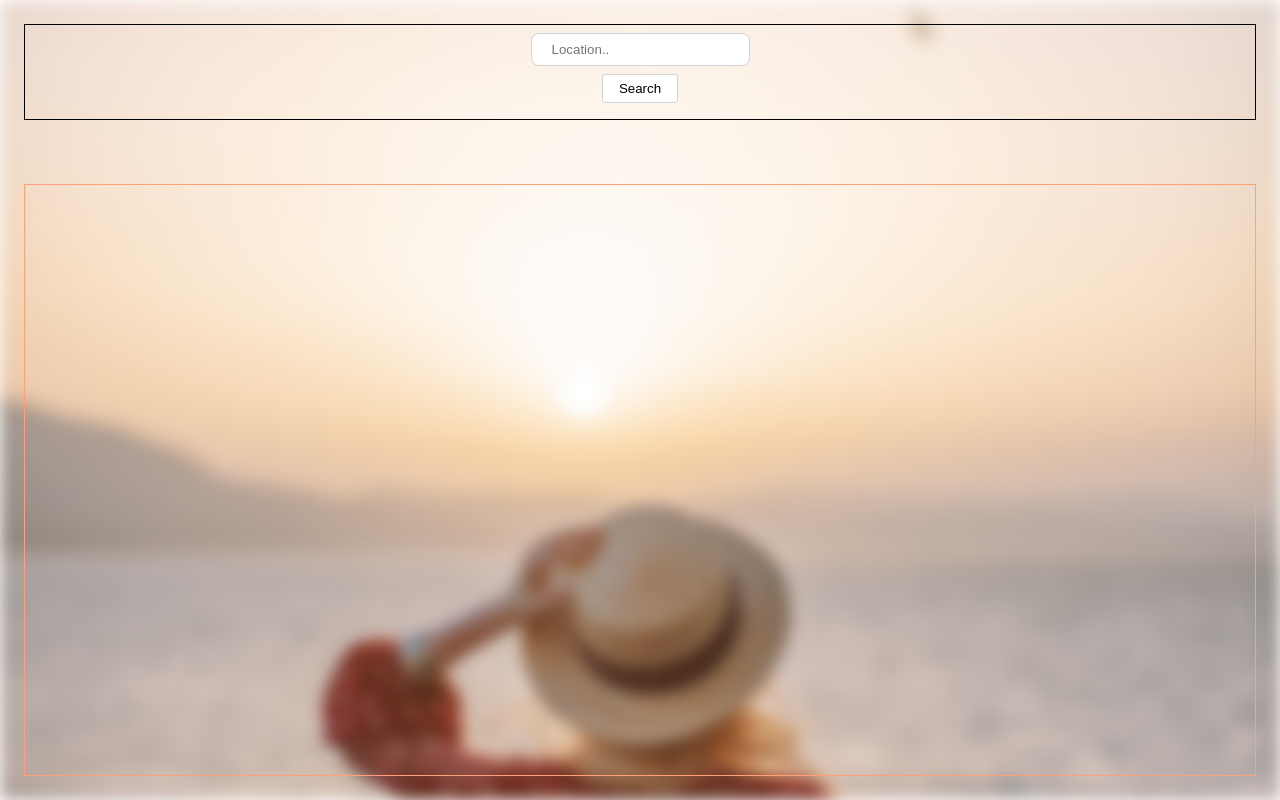
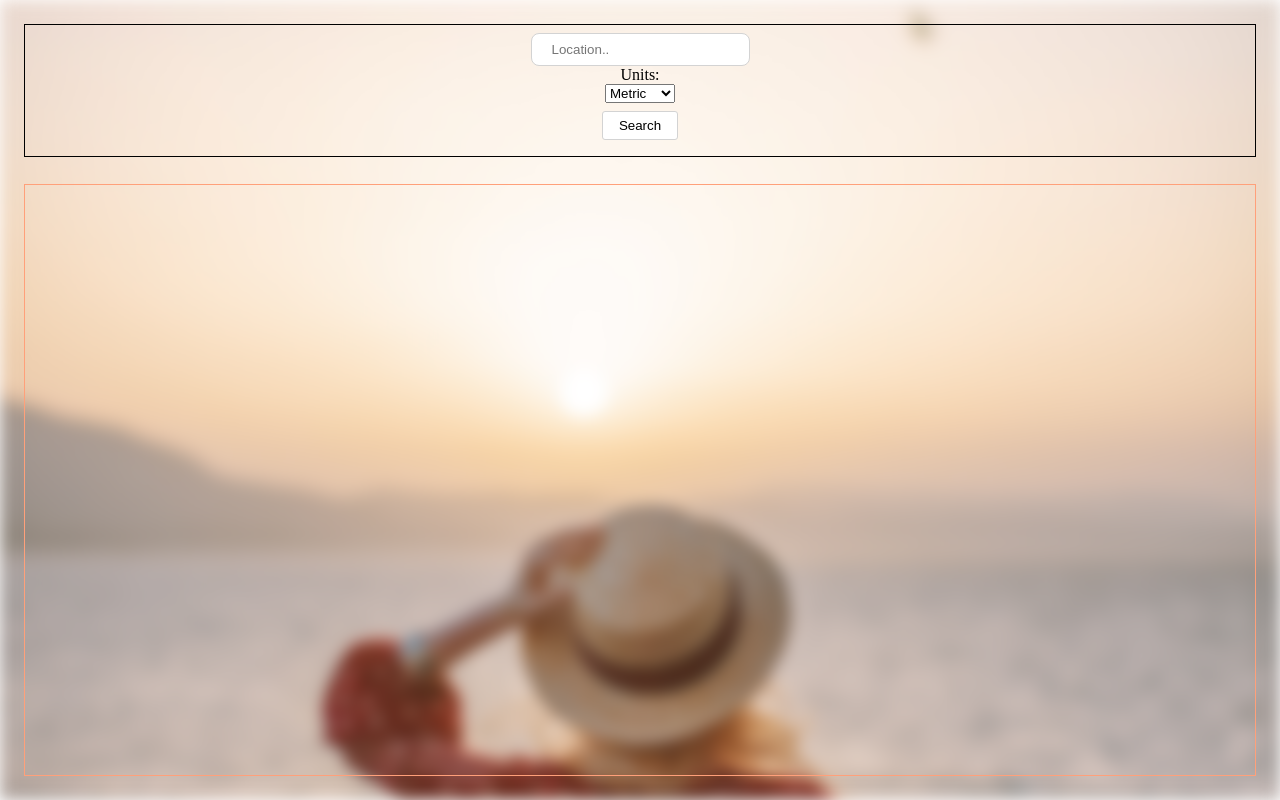
Before and after one commit to irlgabriel/weather-app, a React (Create React App) app: page / in a window 1280 px wide. Built offline with nearby package versions, Linux system fonts and the light colour scheme.

Commit message:
added some more logic

```diff
--- a/src/App.js
+++ b/src/App.js
@@ -1,17 +1,30 @@
-import React from 'react';
+import React, { useState } from 'react';
 import {
   GlobalStyle,
   Container,
 } from "./globalStyles"
 
 import { Background, SearchBar, Weather } from "./components"
-function App() {
+
+  function App() {
+  const [units, setUnits] = useState("metric");
+  const [city, setCity] = useState("london")
   return (
     <Container>
       <GlobalStyle />
       <Background />
-      <SearchBar />
-      <Weather></Weather>
+      <SearchBar
+        units={units}
+        setUnits={setUnits}
+        city={city}
+        setCity={setCity}
+      />
+      <Weather
+        units={units}
+        setUnits={setUnits}
+        city={city}
+        setCity={setCity}
+      />
     </Container>
   );
 }
--- a/src/components/SearchBar/SearchBar.components.js
+++ b/src/components/SearchBar/SearchBar.components.js
@@ -5,6 +5,24 @@ export const TextInput = styled.input`
   border: none;
   border-radius: .5rem;
   border: 1px solid lightgray;
+`
+
+export const Label = styled.label`
+
+  `
+
+export const SelectInput = styled.select`
+
+`
+
+export const ColumnFlex = styled.div`
+  display: flex;
+  flex-direction: column;
+
+`
+
+export const Option = styled.option`
+
 `
 
 export const Form = styled.form`
--- a/src/components/SearchBar/SearchBar.js
+++ b/src/components/SearchBar/SearchBar.js
@@ -2,12 +2,27 @@ import React from "react"
 import {
   Form,
   TextInput,
-  Button
+  Button,
+  SelectInput,
+  Option,
+  Label,
+  ColumnFlex,
 } from "./SearchBar.components";
-export default function SearchBar() {
+
+export default function SearchBar({
+  units,
+  setUnits,
+  city,
+  setCity,
+}) {
   return(
     <Form>
       <TextInput placeholder="Location.." />
+      <Label htmlFor="units">Units: </Label>
+      <SelectInput defaultValue="metric">
+        <Option value="metric">Metric</Option>
+        <Option value="imperian">Imperial</Option>
+      </SelectInput>
       <Button>Search</Button>
     </Form>
   )
--- a/src/components/Weather/Weather.js
+++ b/src/components/Weather/Weather.js
@@ -1,7 +1,26 @@
 import React from "react";
 import { WeatherContainer } from "./Weather.components";
 
-export default function Weather() {
+export default function Weather({
+  city,
+  setCity,
+  units,
+  setUnits
+}) {
+  function getForecast() {
+    fetch(`https://community-open-weather-map.p.rapidapi.com/find?cnt=1&mode=null&lon=0&type=link%252C%20accurate&lat=0&units=${units}&q=${city}`, {
+    "method": "GET",
+    "headers": {
+      "x-rapidapi-host": "community-open-weather-map.p.rapidapi.com",
+      "x-rapidapi-key": "d89eb58edamsh10814d1e692895ep158751jsn8a8b4c01281a"
+      }
+    })
+    .then(response => response.json()
+    .then(res => console.log(res)))
+    .catch(err => {
+      console.log(err);
+    });
+  }
   return(
     <WeatherContainer>
 
```
